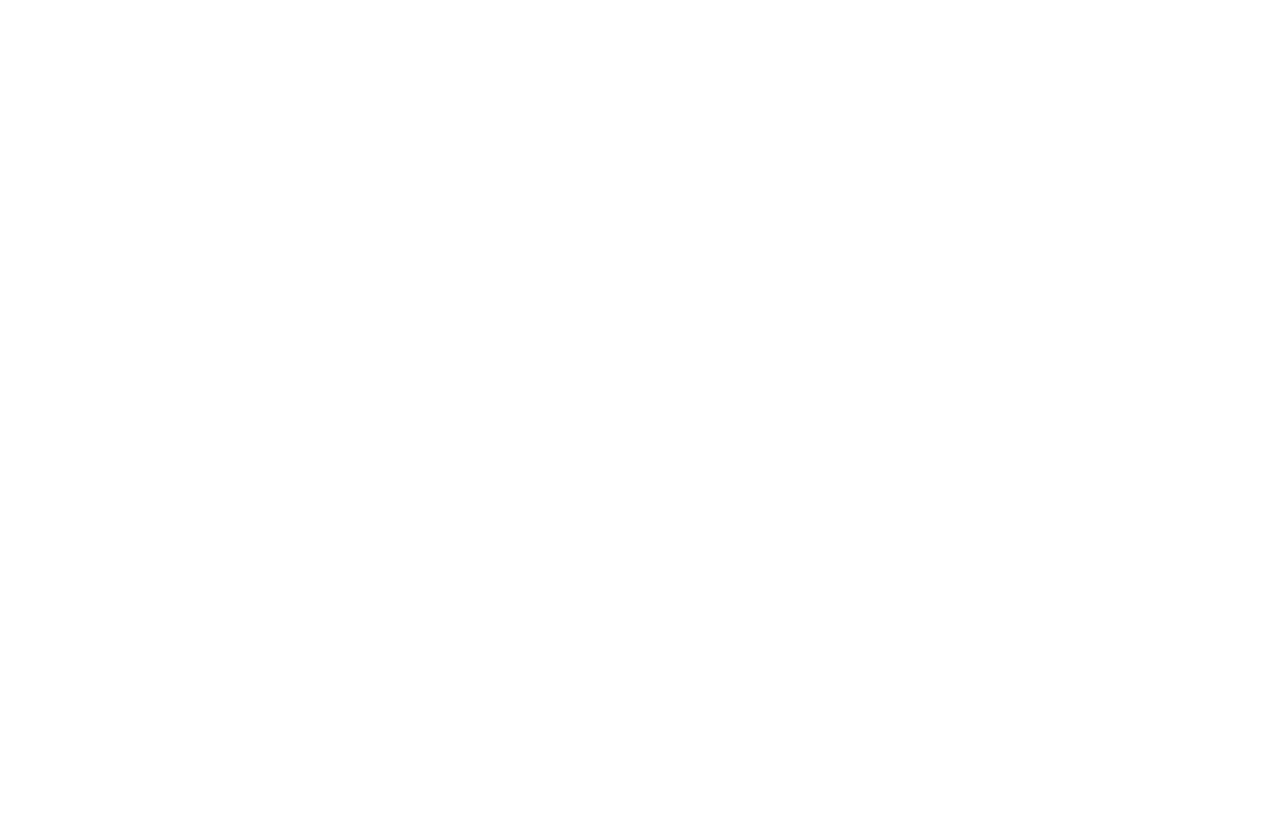
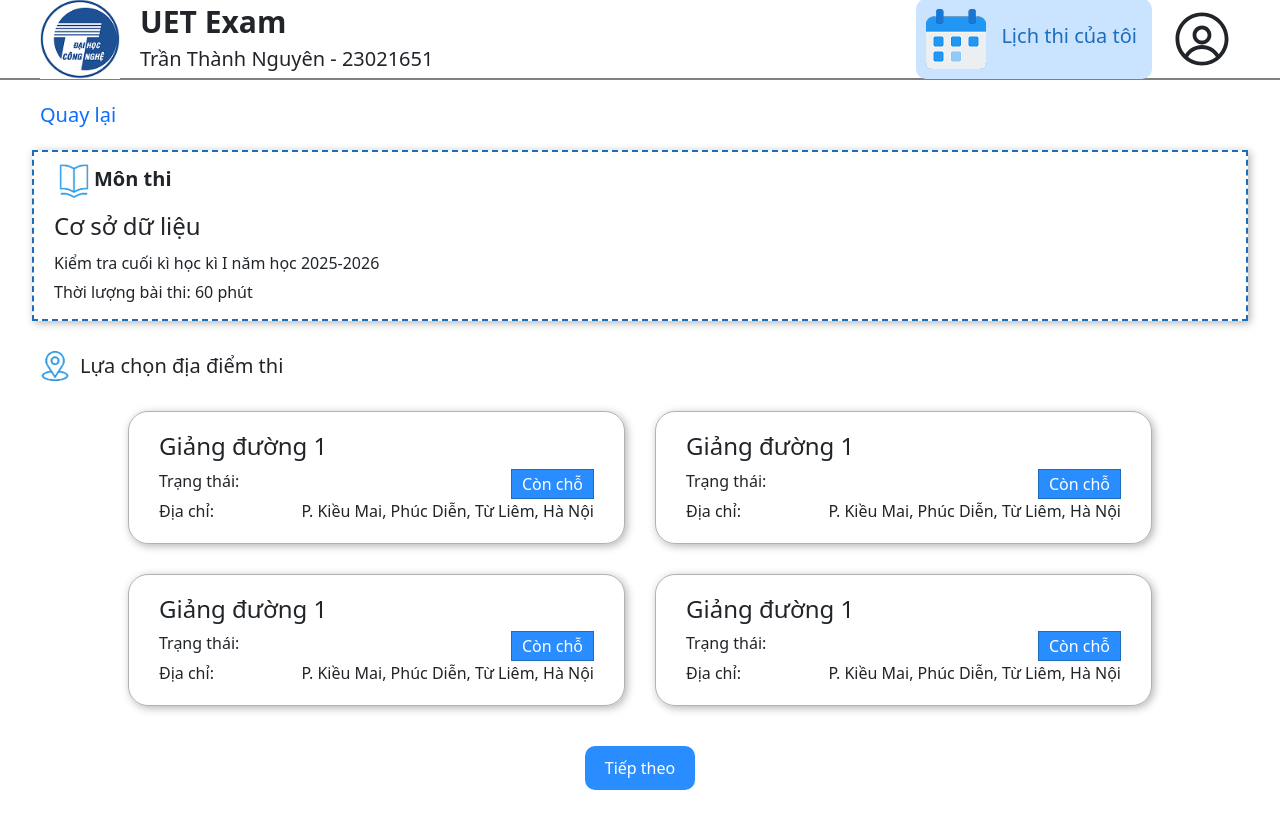
Before and after one commit to Tran-Nguyen-26/ExamReg, a React (Vite) app in the folder frontend/: page /register in a window 1280 px wide. Before the commit this address had no page. Before the commit the page ends 800 px from the top, so only its background shows below. Built offline with nearby package versions, Linux system fonts and the light colour scheme.

Commit message:
add select location

```diff
--- a/frontend/src/App.jsx
+++ b/frontend/src/App.jsx
@@ -1,11 +1,13 @@
 import { BrowserRouter, Router, Routes, Route } from "react-router-dom"
 import Home from "./pages/home/Home";
+import ExamRegister from "./pages/examregister/ExamRegister";
 
 const App = () => {
   return (
     <BrowserRouter>
       <Routes>
         <Route path="/home" element={<Home/>}></Route>
+        <Route path="/register" element={<ExamRegister/>}></Route>
       </Routes>
     </BrowserRouter>
   )
--- /dev/null
+++ b/frontend/src/components/location/Location.jsx
@@ -0,0 +1,19 @@
+import './Style-Location.css'
+
+const Location = () => {
+  return (
+    <div className='location'>
+      <h4>Giảng đường 1</h4>
+      <div className='location-info'>
+        <span>Trạng thái:</span>
+        <span className='status'>Còn chỗ</span>
+      </div>
+      <div className='location-info'>
+        <span>Địa chỉ:</span>
+        <span>P. Kiều Mai, Phúc Diễn, Từ Liêm, Hà Nội</span>
+      </div>
+    </div>
+  )
+}
+
+export default Location;
--- /dev/null
+++ b/frontend/src/components/location/Style-Location.css
@@ -0,0 +1,18 @@
+.location {
+  padding: 20px 30px;
+  border: 1px solid rgba(0, 0, 0, 0.3);
+  box-shadow: 2px 2px 8px rgba(0,0,0,0.3);
+  border-radius: 20px;
+}
+
+.location .location-info {
+  display: flex;
+  justify-content: space-between;
+}
+
+.location .status {
+  background-color: #2A8DFF;
+  padding: 2px 10px;
+  border: 1px solid #1D6DBD;
+  color: white;
+}
--- /dev/null
+++ b/frontend/src/components/selectedExam/SelectedExam.jsx
@@ -0,0 +1,18 @@
+import './Style-SelectedExam.css'
+import logo_subject from '../../assets/logo_subject.png'
+
+const SelectedExam = () => {
+  return (
+    <div className='selected-exam'>
+      <div>
+        <img src={logo_subject} alt="" />
+        <span>Môn thi</span>
+      </div>
+      <h4>Cơ sở dữ liệu</h4>
+      <p>Kiểm tra cuối kì học kì I năm học 2025-2026</p>
+      <p>Thời lượng bài thi: 60 phút</p>
+    </div>
+  )
+}
+
+export default SelectedExam;
--- /dev/null
+++ b/frontend/src/components/selectedExam/Style-SelectedExam.css
@@ -0,0 +1,26 @@
+.selected-exam {
+  width: 95vw;
+  border: 2px dashed #1D6DBD;
+  margin: 0 auto;
+  box-shadow: 2px 2px 8px rgba(0,0,0,0.3);
+  padding: 10px 20px;
+}
+
+.selected-exam img {
+  width: 40px;
+}
+
+.selected-exam span {
+  font-size: 20px;
+  font-weight: 600;
+}
+
+.selected-exam h4 {
+  margin-top: 10px;
+  margin-bottom: 10px;
+}
+
+.selected-exam p {
+  margin-top: 0px;
+  margin-bottom: 5px;
+}
--- /dev/null
+++ b/frontend/src/pages/examregister/ExamRegister.jsx
@@ -0,0 +1,30 @@
+import Header from '../../components/header/Header';
+import SelectedExam from '../../components/selectedExam/SelectedExam';
+import './Style-ExamRegister.css'
+import logo_location from '../../assets/logo_location.png'
+import Location from '../../components/location/Location';
+import { Link } from 'react-router-dom';
+
+const ExamRegister = () => {
+  return (
+    <div className='exam-register'>
+      <Header/>
+      <Link to="/home">Quay lại</Link>
+      <SelectedExam/>
+      <div className='pos'>
+        <img src={logo_location} alt="" />
+        <span>Lựa chọn địa điểm thi</span>
+      </div>
+
+      <div className='locations'>
+        <Location/>
+        <Location/>
+        <Location/>
+        <Location/>
+      </div>
+      <button>Tiếp theo</button>
+    </div>
+  )
+}
+
+export default ExamRegister;
--- /dev/null
+++ b/frontend/src/pages/examregister/Style-ExamRegister.css
@@ -0,0 +1,44 @@
+.exam-register a {
+  display: inline-block;
+  text-decoration: none;
+  font-size: 20px;
+  padding-left: 40px;
+  margin-top: 20px;
+  margin-bottom: 20px;
+}
+
+.pos {
+  padding-left: 40px;
+  margin-top: 30px;
+  margin-bottom: 30px;
+  display: flex;
+  align-items: center;
+}
+
+.pos img {
+  width: 30px;
+}
+
+.pos span {
+  font-size: 20px;
+  font-weight: 500;
+  margin-left: 10px;
+}
+
+.locations {
+  width: 80%;
+  margin: 0 auto;
+  display: grid;
+  grid-template-columns: 1fr 1fr;
+  gap: 30px;
+}
+
+.exam-register button {
+  display: block;
+  margin: 40px auto;
+  padding: 10px 20px;
+  background-color: #2A8DFF;
+  color: white;
+  border: none;
+  border-radius: 10px;
+}
```
Also changed, not shown: frontend/src/assets/logo_location.png (added).
